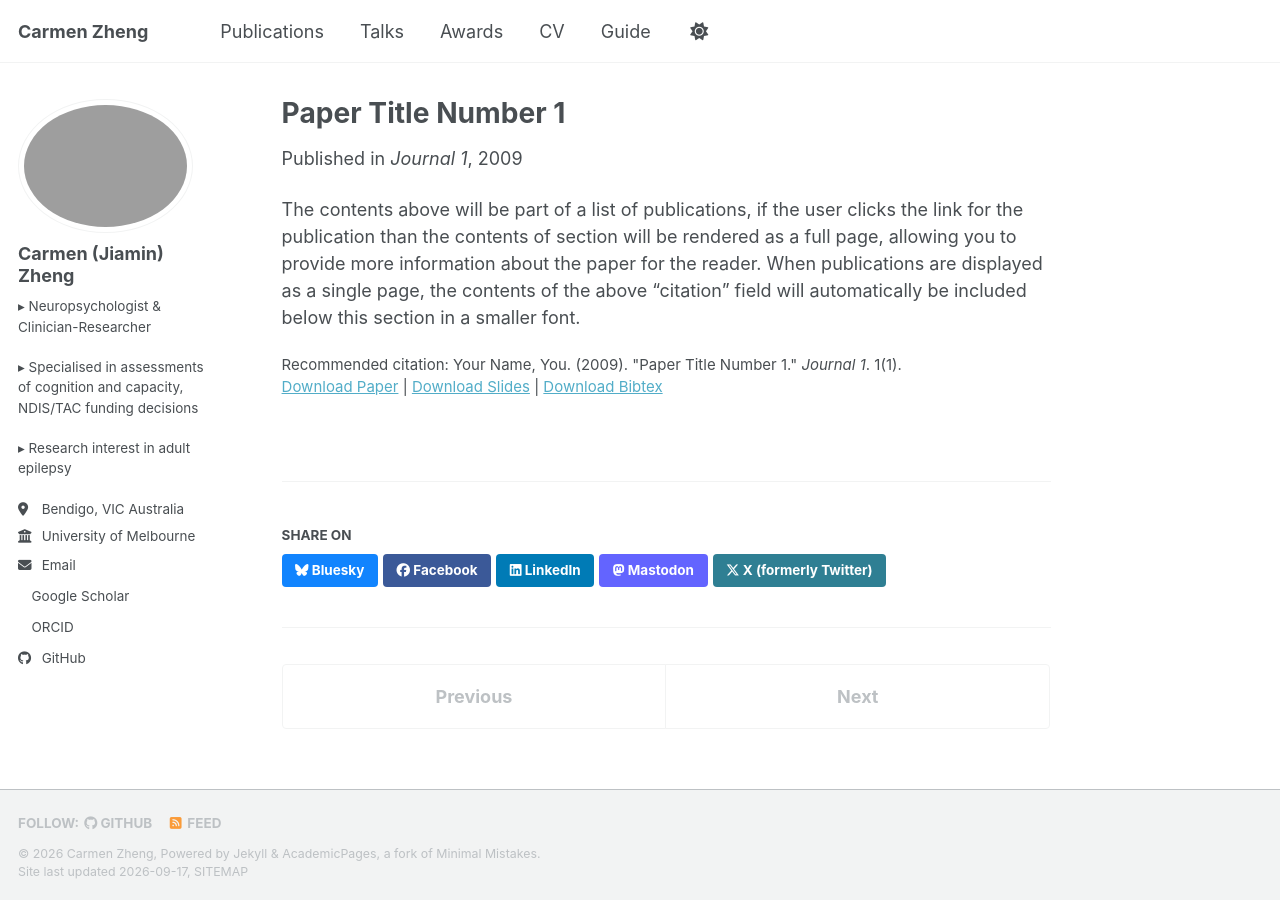
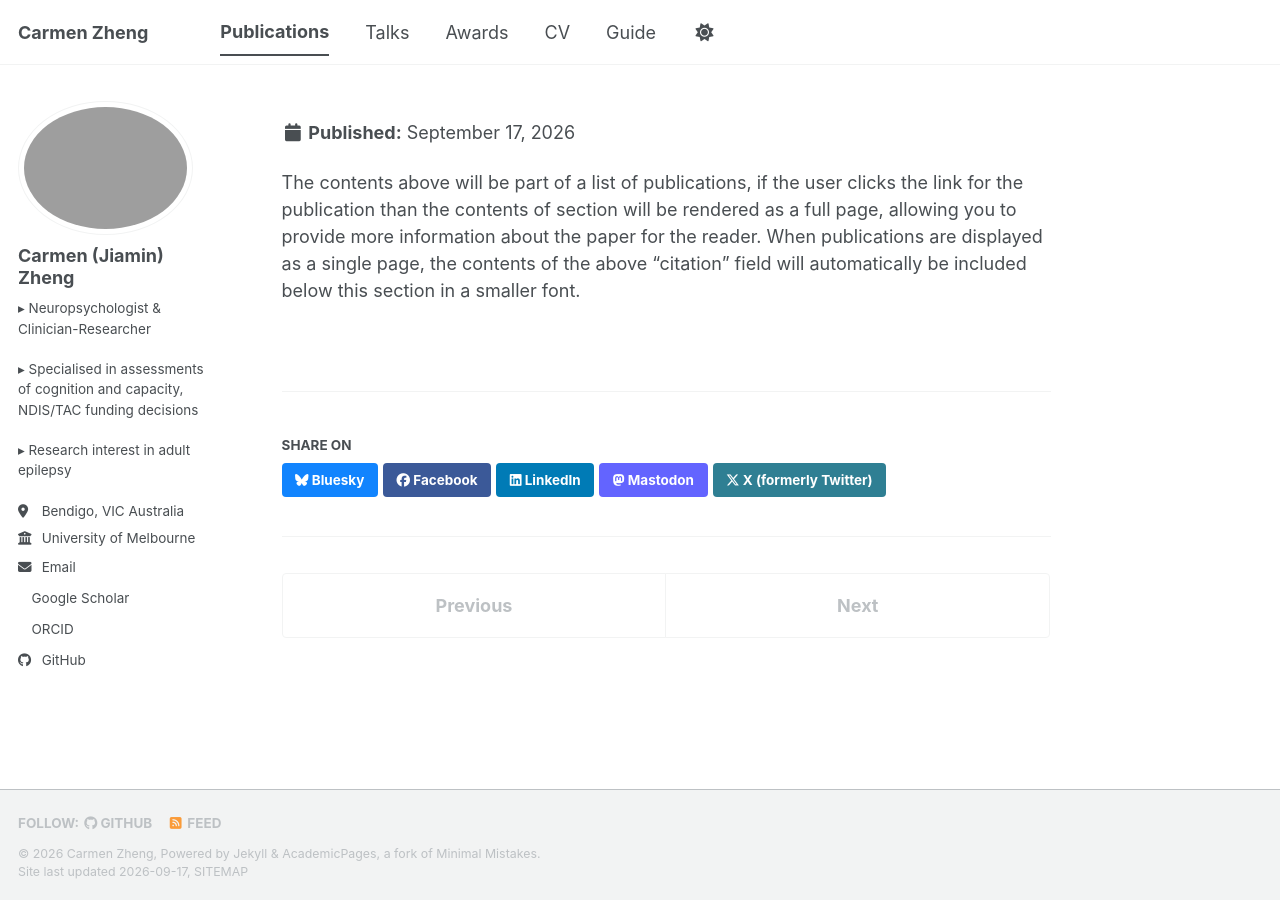
Before and after one commit to carmen-zheng/carmen-zheng.github.io, a Jekyll site: the page built from _publications/2026_Epilepsia_BOSD.md, in a window 1280 px wide. Built offline with Jekyll 4.4.1, drawn with Linux system fonts in a browser that asks for light colours; a style sheet for code colours, icons or effects is not loaded.

Commit message:
Update publication details for Epilepsia paper

```diff
--- a/_publications/2009-10-01-paper-title-number-1.md
+++ b/_publications/2026_Epilepsia_BOSD.md
@@ -1,14 +1,14 @@
 ---
-title: "Paper Title Number 1"
+title: "Cognition in adults with bottom-of-sulcus dysplasia and consequences of focal resection"
 collection: publications
 category: manuscripts
-permalink: /publication/2009-10-01-paper-title-number-1
+permalink: /publication/2026_Epilepsia_BOSD
 excerpt: 'This paper is about the number 1. The number 2 is left for future work.'
-date: 2009-10-01
-venue: 'Journal 1'
-slidesurl: 'https://academicpages.github.io/files/slides1.pdf'
-paperurl: 'https://academicpages.github.io/files/paper1.pdf'
-bibtexurl: 'https://academicpages.github.io/files/bibtex1.bib'
-citation: 'Your Name, You. (2009). &quot;Paper Title Number 1.&quot; <i>Journal 1</i>. 1(1).'
+date: 2026-02-05
+venue: 'Epilepsia'
+slidesurl:
+paperurl: 'https://onlinelibrary.wiley.com/doi/abs/10.1002/epi.70116'
+bibtexurl: ''
+citation: 'Zheng, C. J., Weintrob, D., O'shea, M., Jackson, G. D., & Tailby, C. (2026). Cognition in adults with bottom‐of‐sulcus dysplasia and the consequences of focal resection. Epilepsia, 67(5), 2450-2462.'
 ---
 The contents above will be part of a list of publications, if the user clicks the link for the publication than the contents of section will be rendered as a full page, allowing you to provide more information about the paper for the reader. When publications are displayed as a single page, the contents of the above "citation" field will automatically be included below this section in a smaller font.
```
